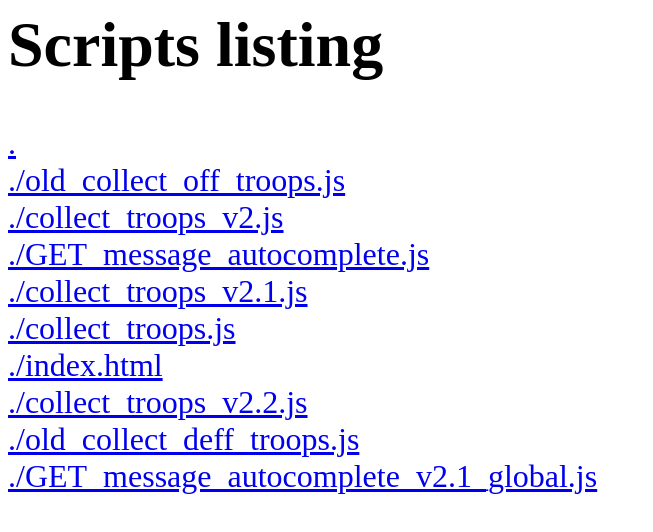
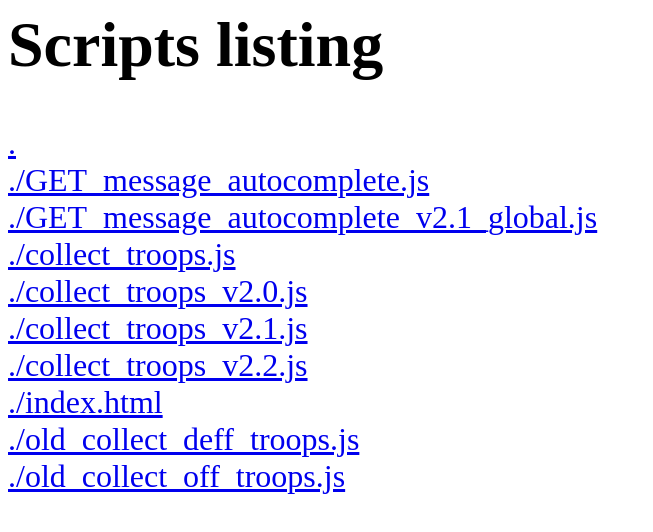
Before and after one commit to rafsaf/scripts_tribal_wars, a plain HTML site: page index.html in a window 1280 px wide. Shown: the whole page, without its empty margins (0-653 px from the left). Drawn offline with Linux system fonts and the light colour scheme.

Commit message:
Deploying to gh-pages from @ rafsaf/scripts_tribal_wars@f1d5519c0065bff90de559ecd560ac6ccfcb50a3 🚀

```diff
--- a/index.html
+++ b/index.html
@@ -1,12 +1,12 @@
 <html><body style='font-size: xx-large;'><h1><b>Scripts listing</b></h1>
 <a href='.'>.</a><br/>
+<a href='./GET_message_autocomplete.js'>./GET_message_autocomplete.js</a><br/>
+<a href='./GET_message_autocomplete_v2.1_global.js'>./GET_message_autocomplete_v2.1_global.js</a><br/>
+<a href='./collect_troops.js'>./collect_troops.js</a><br/>
+<a href='./collect_troops_v2.0.js'>./collect_troops_v2.0.js</a><br/>
+<a href='./collect_troops_v2.1.js'>./collect_troops_v2.1.js</a><br/>
+<a href='./collect_troops_v2.2.js'>./collect_troops_v2.2.js</a><br/>
+<a href='./index.html'>./index.html</a><br/>
+<a href='./old_collect_deff_troops.js'>./old_collect_deff_troops.js</a><br/>
 <a href='./old_collect_off_troops.js'>./old_collect_off_troops.js</a><br/>
-<a href='./collect_troops_v2.js'>./collect_troops_v2.js</a><br/>
-<a href='./GET_message_autocomplete.js'>./GET_message_autocomplete.js</a><br/>
-<a href='./collect_troops_v2.1.js'>./collect_troops_v2.1.js</a><br/>
-<a href='./collect_troops.js'>./collect_troops.js</a><br/>
-<a href='./index.html'>./index.html</a><br/>
-<a href='./collect_troops_v2.2.js'>./collect_troops_v2.2.js</a><br/>
-<a href='./old_collect_deff_troops.js'>./old_collect_deff_troops.js</a><br/>
-<a href='./GET_message_autocomplete_v2.1_global.js'>./GET_message_autocomplete_v2.1_global.js</a><br/>
 </body></html>
```
Also changed, not shown: collect_troops_v2.0.js (renamed from collect_troops_v2.js).
